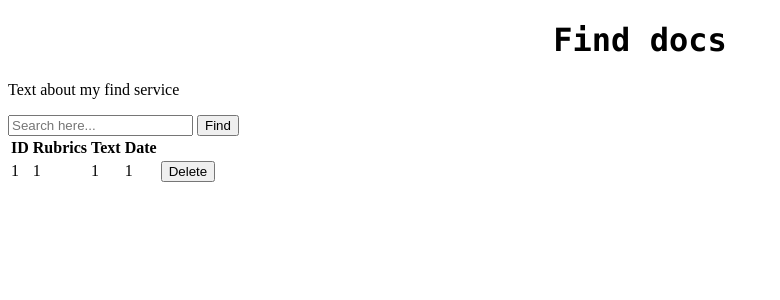
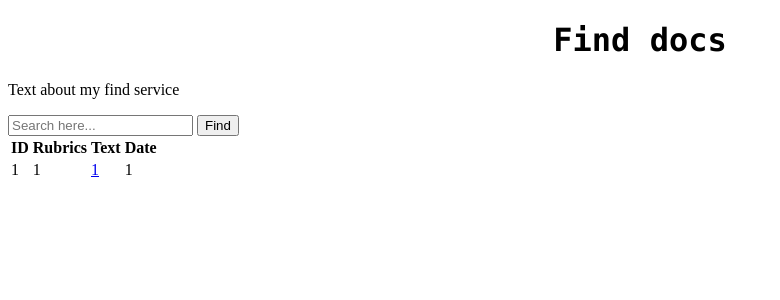
Before and after one commit to avoevoda433/python_practice_project, a Flask app: template templates/layouts/app.html in a window 1280 px wide. Shown: the top 300 px of the page, without its empty margins (0-780 px from the left). Run offline with Flask 3, Linux system fonts and the light colour scheme; the template is opened without the code that fills it: most values are stand-ins (such as "Sample title", 1, 10 or a date in 2020); parts of the project's set-up code (start-up, migrations or seed data) failed here and were passed over.

Commit message:
Implemented the display of each document on a new page on click.

```diff
--- a/app.py
+++ b/app.py
@@ -30,21 +30,22 @@ def create_app():
 #     return render_template('app.html', data=[])
 
 
-@app_page.route('/', methods=['GET', 'POST'])
+@app_page.route('/', methods=['GET'])
 def find():
     if not request.args.get("search"):
         return render_template('app.html', data=[])
     if request.method == "GET":
-        if not request.form["id"]:
-            res = es.find_document(request.args.get('search'))
-            doc_id = [i['_id'] for i in res['hits']['hits']]
-            data = [docs_db.get_dock_by_id(i) for i in doc_id if int(i) <= 1500]
-            data.sort(key=lambda x: x[0][3])
-            return render_template('app.html', data=data)
-    elif request.form["id"]:
-        docs_db.delete_by_id(request.form["id"])
-        es.delete(request.form["id"])
-        return render_template('app.html', data=[])
+        res = es.find_document(request.args.get('search'))
+        doc_id = [i['_id'] for i in res['hits']['hits']]
+        data = [docs_db.get_dock_by_id(i) for i in doc_id if int(i) <= 1500]
+        data.sort(key=lambda x: x[0][3])
+        return render_template('app.html', data=data)
+
+
+@app_page.route('/<int:doc_id>')
+def document(doc_id):
+    doc = docs_db.get_dock_by_id(doc_id)
+    return render_template('document.html', row=doc)
 
 
 @app_page.errorhandler(404)
--- a/templates/layouts/app.html
+++ b/templates/layouts/app.html
@@ -35,13 +35,8 @@
                     <tr>
                         <td><input type="hidden" name="id" value="{{ row[0][0] }}">{{ row[0][0] }}</td>
                         <td>{{ row[0][1] }}</td>
-                        <td>{{ row[0][2] }}</td>
+                        <td><a style="display:block" href="{{ url_for('app.document', doc_id=row[0][0]) }}">{{ row[0][2] }}</a></td>
                         <td>{{ row[0][3] }}</td>
-                        <td>
-                            <form method="get">
-                                <button type="submit">Delete</button>
-                            </form>
-                        </td>
                     </tr>
                     {% endfor %}
                   </tbody>
```
